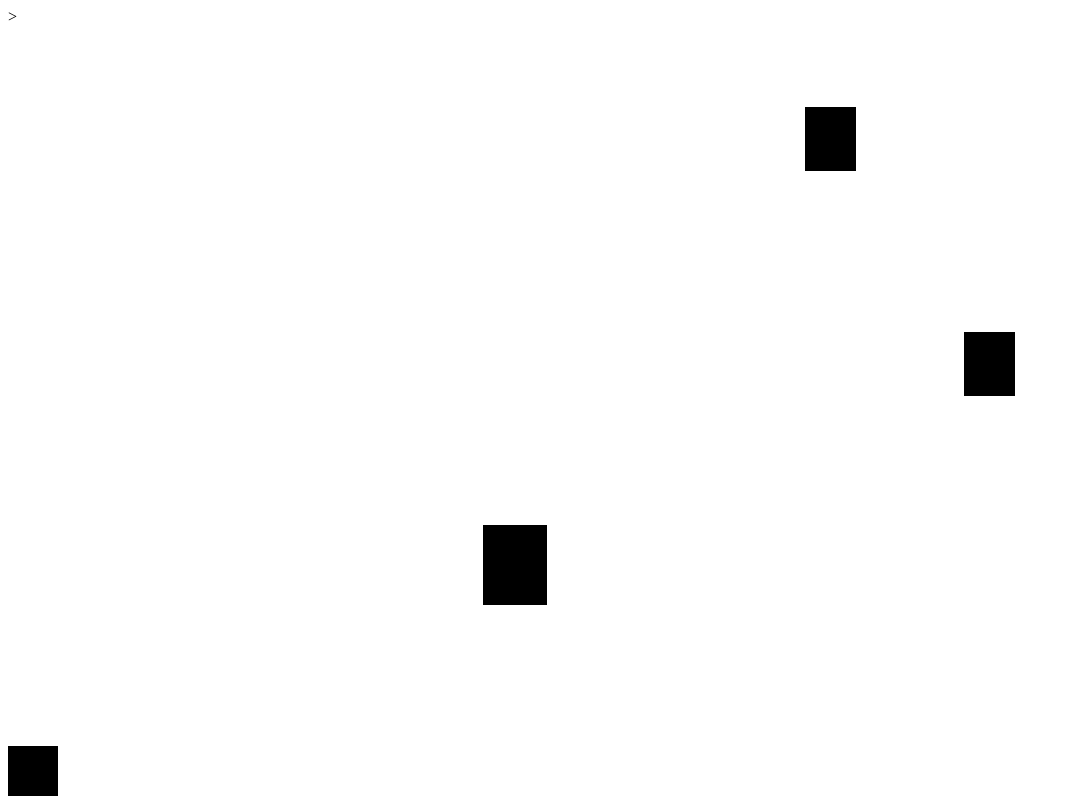
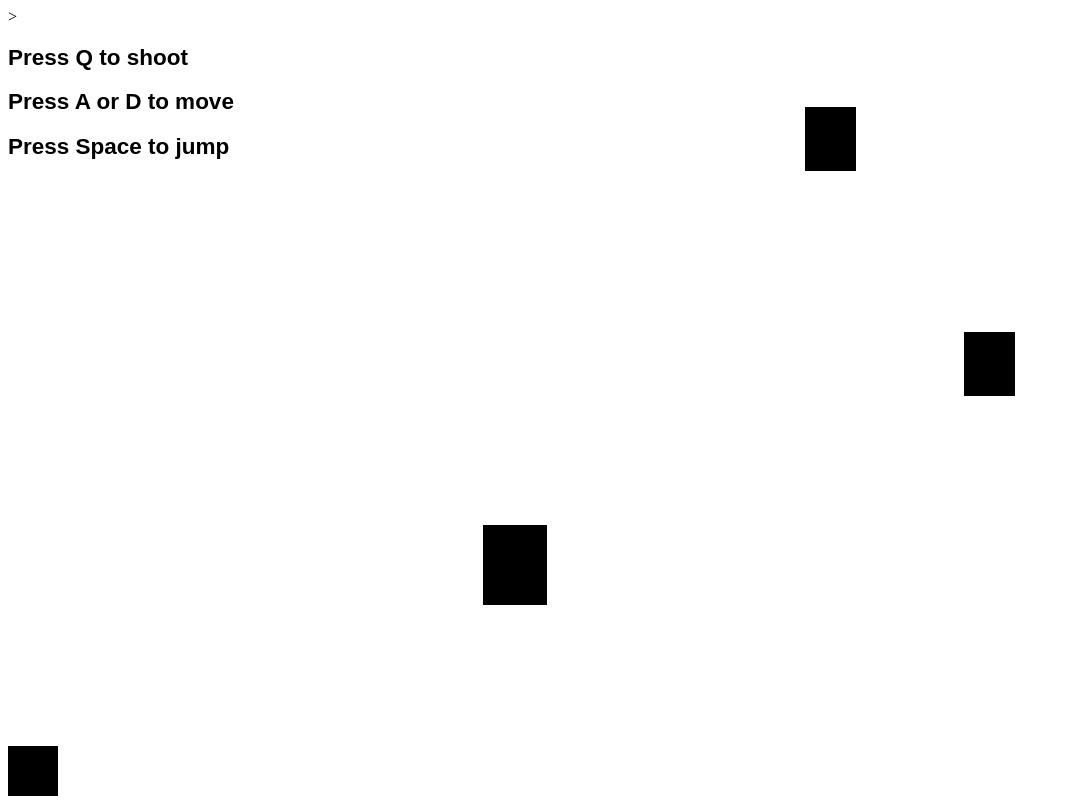
Before and after one commit to pizza-eater-3500/asteroid-game, a plain HTML site: page index.html in a window 1280 px wide. Shown: the whole page, without its empty margins (0-1070 px from the left). Drawn offline with Linux system fonts and the light colour scheme.

Commit message:
Update index.html

```diff
--- a/index.html
+++ b/index.html
@@ -10,6 +10,10 @@
     <script defer src="index.js"></script>
 </head>
 <body>
-
+    <div class="tutorial-text">
+        <h2>Press Q to shoot</h2>
+        <h2>Press A or D to move</h2>
+        <h2>Press Space to jump</h2>
+    </div>
 </body>
 </html>
```
